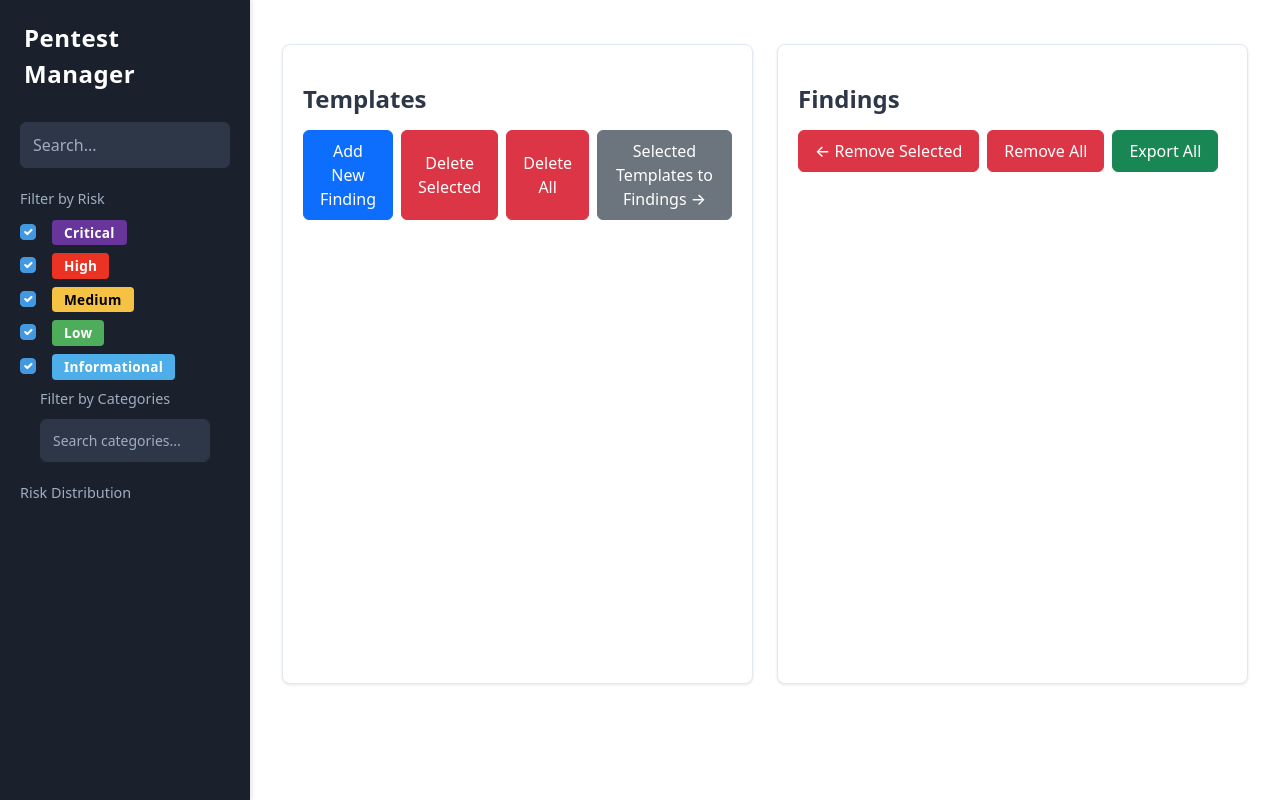
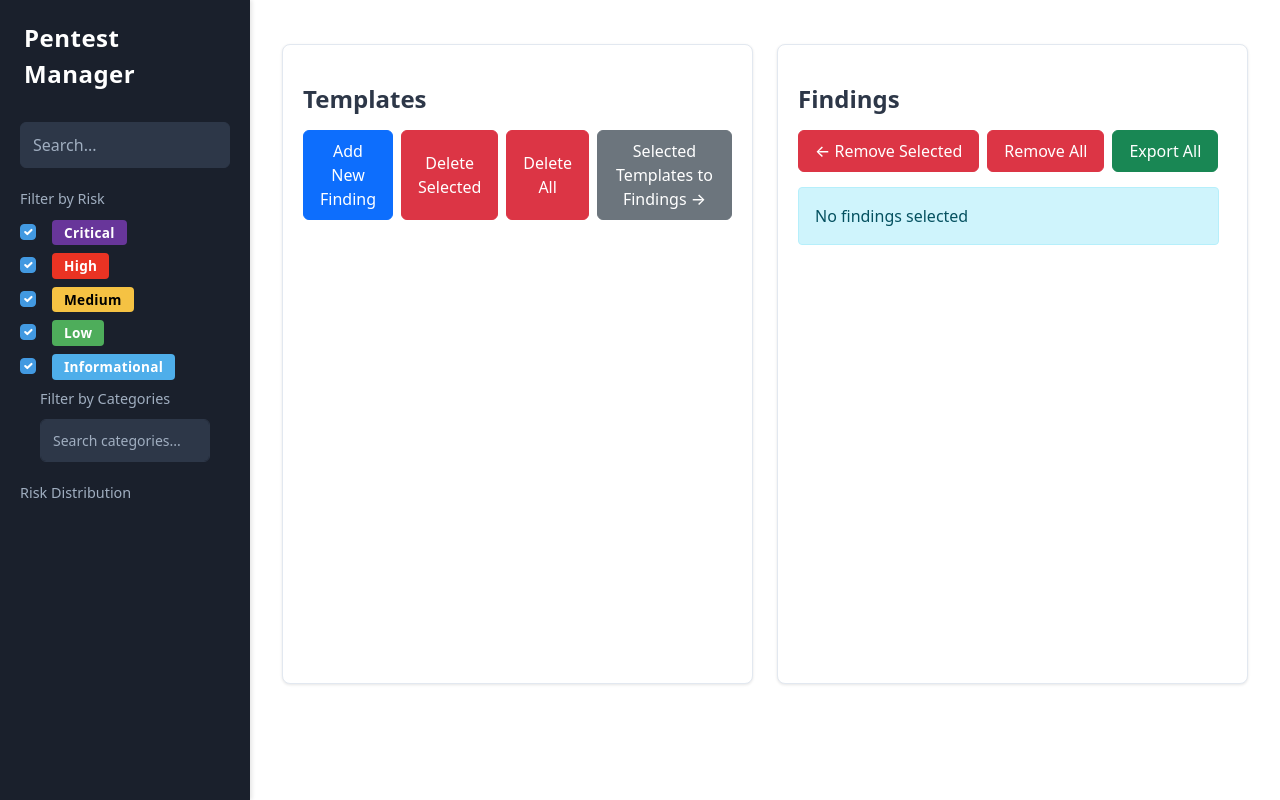
Before and after one commit to Gobzi/reporter, a Flask app: page / in a window 1280 px wide. Run offline with Flask 3, Linux system fonts and the light colour scheme; data that the repository does not hold is empty; some libraries are stand-ins or nearby versions.

Commit message:
Update index.html

```diff
--- a/templates/index.html
+++ b/templates/index.html
@@ -701,8 +701,16 @@ function displayFindings() {
 // Modified: Display selected findings to use edited versions
 function displaySelectedFindings() {
     const container = document.getElementById('selectedFindings');
-    container.innerHTML = findings
-        .filter(f => selectedForExport.has(f.id))
+    const selectedFindingsList = findings.filter(f => selectedForExport.has(f.id));
+
+    // Check if there are no selected findings
+    if (selectedFindingsList.length === 0) {
+        console.log('No selected findings to display');
+        container.innerHTML = '<div class="alert alert-info">No findings selected</div>';
+        return;
+    }
+
+    container.innerHTML = selectedFindingsList
         .map(finding => {
             // Get edited version if it exists
             const displayFinding = getFinding(finding.id);
```
